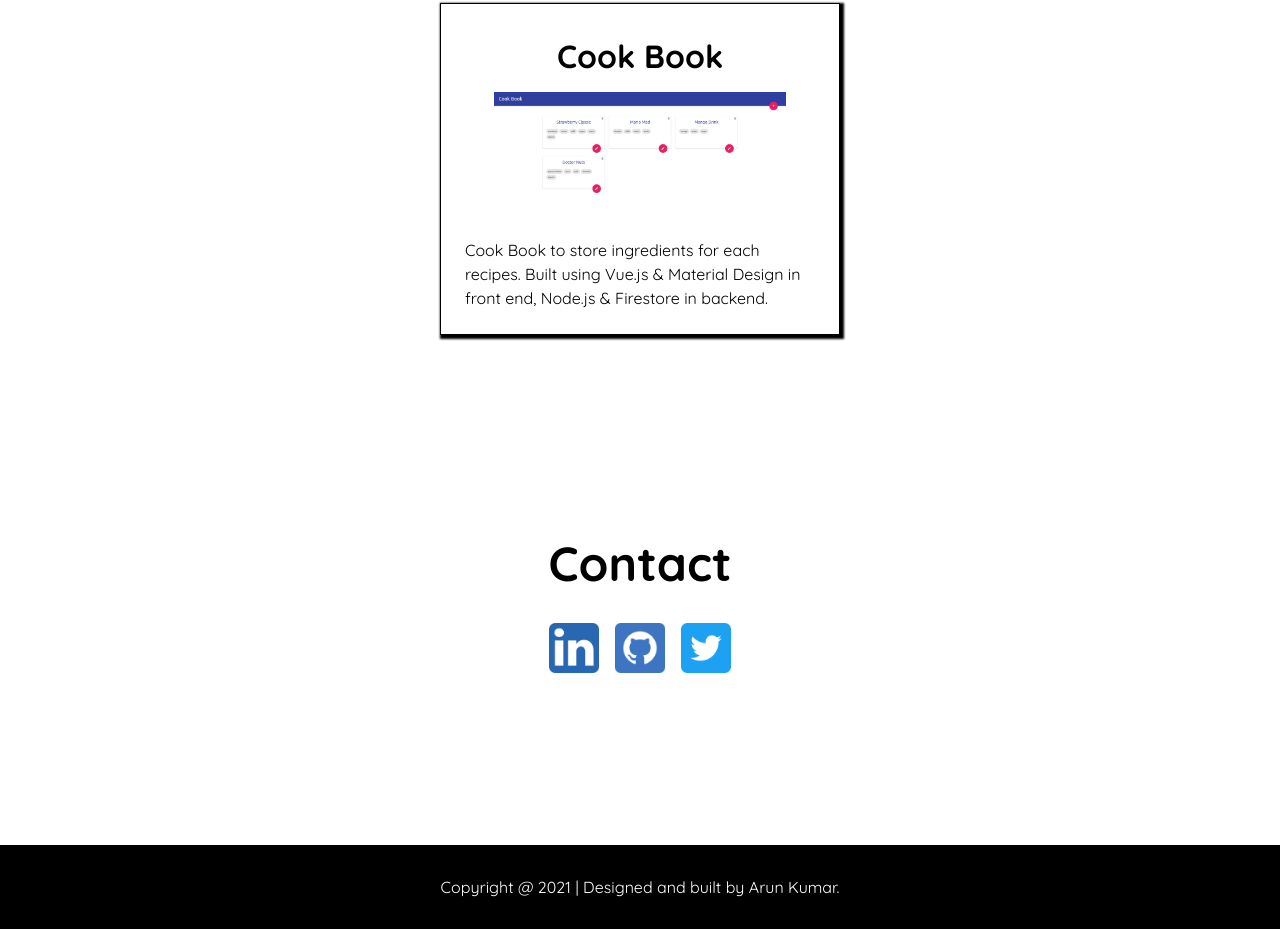
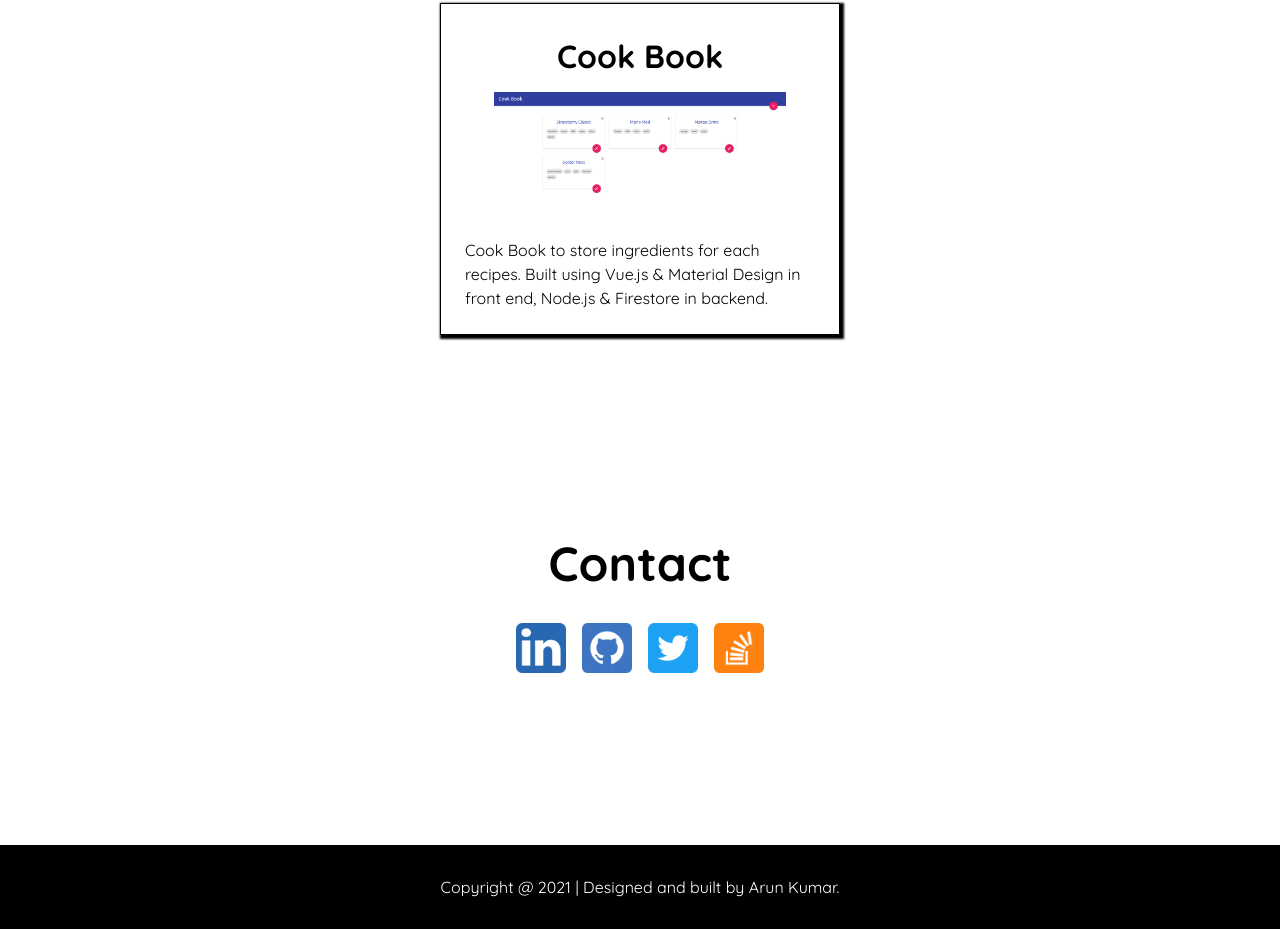
Before and after one commit to arunkumar-kumaresan/arunkumar-kumaresan, a plain HTML site: page index.html in a window 1280 px wide. Shown: the part 2608-3537 px from the top of the page. Drawn offline with Linux system fonts and the light colour scheme.

Commit message:
Fixed hamburger color and added stackoverflow link

```diff
--- a/css/main.css
+++ b/css/main.css
@@ -86,6 +86,7 @@ header {
     display: inline-block;
 }
 .mobile__toggle-div {
+    background-color: black;
     height: 3px;
     width: 100%;
     margin: 8px 0;
--- a/index.html
+++ b/index.html
@@ -188,6 +188,9 @@
                     <a href="https://twitter.com/_Arun_Kumar_Dev" target="_blank">
                         <img src="images/twitter-icon.webp" alt="" class="contact">
                     </a>
+                    <a href="https://stackoverflow.com/users/4858380/arun-kumar" target="_blank">
+                        <img src="images/stackoverflow-icon.webp" alt="" class="contact">
+                    </a>
                 </div>
             </div>
         </section>
```
Also changed, not shown: images/stackoverflow-icon.webp (added).
